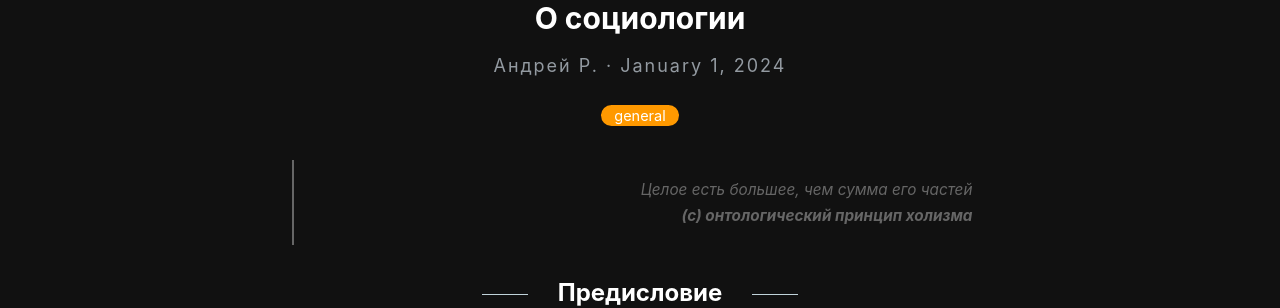
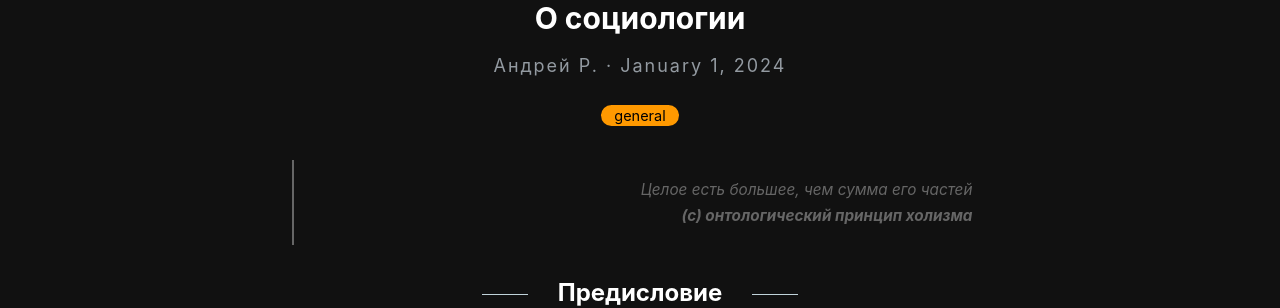
Before and after one commit to shuffle-true/shuffle-true.github.io, a Jekyll site: the page built from _posts/2024-01-01-ai-society.md, in a window 1280 px wide. Shown: the part 141-449 px from the top of the page. Built offline with Jekyll 4.4.1, drawn with Linux system fonts in a browser that asks for light colours; comment, search, counter and statistics services are not loaded.

Commit message:
automated changies commit

```diff
--- a/assets/style.scss
+++ b/assets/style.scss
@@ -178,7 +178,7 @@
   text-decoration: none;
 	cursor: pointer;
   &:hover, &:active {
-    color: $blue;
+    color: #fff;
   }
 }
 
@@ -703,7 +703,7 @@
   border: none;
   background-color: #FF9900;
   border-radius: 50px;
-  color: #fff;
+  color: #000;
 }
 
 .pagination a, .pagination span {
```
Also changed, not shown: 1 other file.
